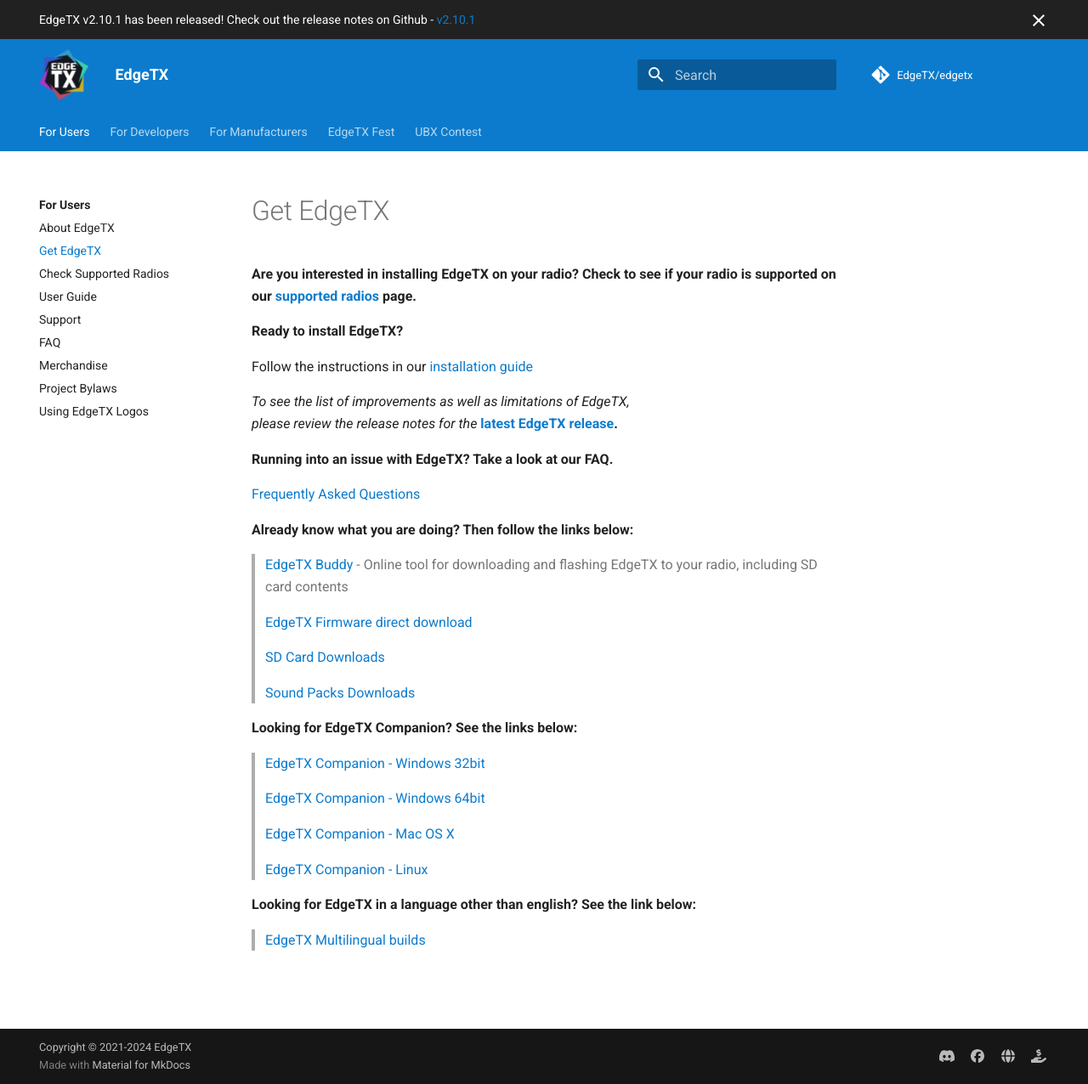
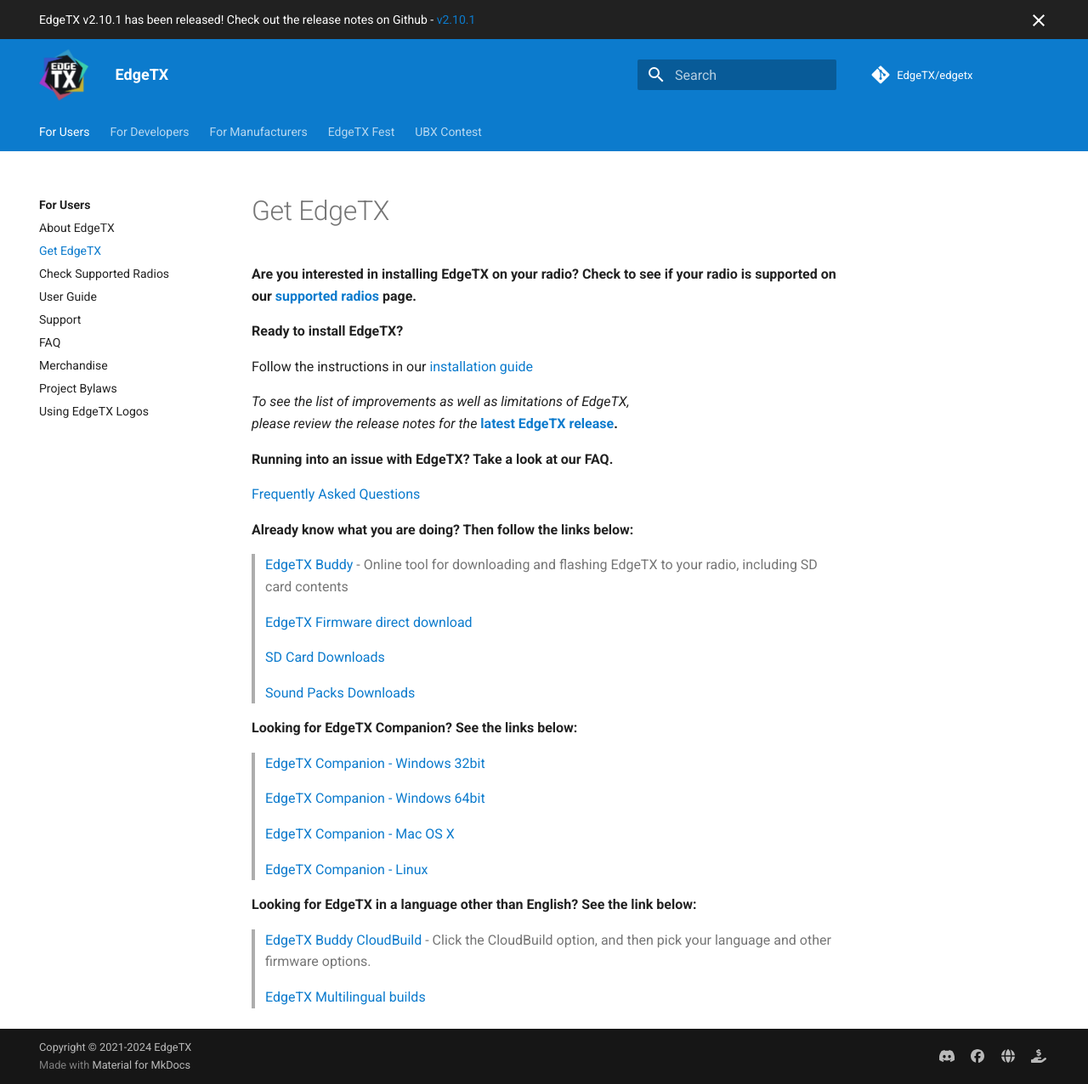
Before and after one commit to EdgeTX/edgetx.github.io, an MkDocs documentation site: the page built from docs/getedgetx.md, in a window 1280 px wide and 1276 px high. Shown: the whole window at 85% size. Built offline with MkDocs 1.6.1 and Material for MkDocs 9.7.7, drawn with Linux system fonts in a browser that asks for light colours; comment, search, counter and statistics services are not loaded.

Commit message:
chore: add mention of CloudBuild for language fw

```diff
--- a/docs/getedgetx.md
+++ b/docs/getedgetx.md
@@ -32,6 +32,8 @@
 
 >[EdgeTX Companion - Linux](https://github.com/EdgeTX/edgetx/releases/download/v2.10.1/edgetx-cpn-linux-v2.10.1.zip)
 
-**Looking for EdgeTX in a language other than english? See the link below:**
+**Looking for EdgeTX in a language other than English? See the link below:**
+
+> [EdgeTX Buddy CloudBuild](https://buddy.edgetx.org/) - Click the CloudBuild option, and then pick your language and other firmware options.
 
 >[EdgeTX Multilingual builds](https://github.com/pfeerick/lang-firmwares/releases/tag/v2.10.1)
```
